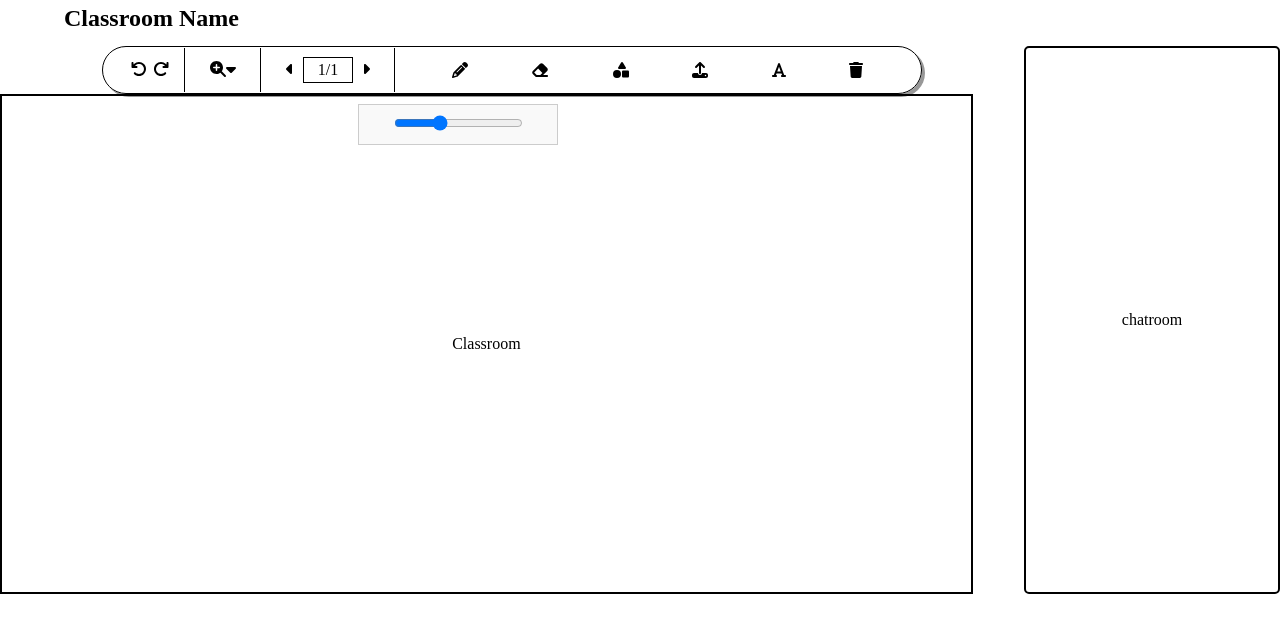
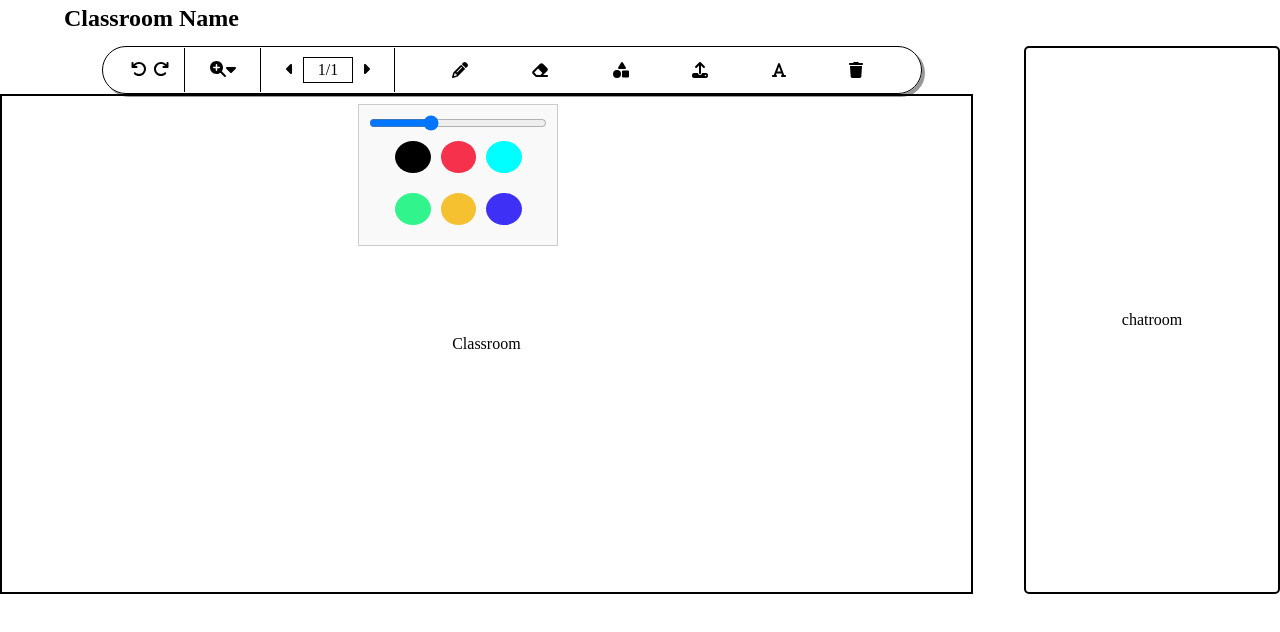
Before and after one commit to ManavSarkar/collaborative-jamboard, a React (Create React App) app in the folder frontend/: page / in a window 1280 px wide. Both pictures are taken after a click on the button 459 px from the left and 70 px from the top of the page. Shown: the top 632 px of the page. Built offline with nearby package versions, Linux system fonts and the light colour scheme.

Commit message:
added dropdown

```diff
--- a/frontend/src/components/Board.js
+++ b/frontend/src/components/Board.js
@@ -15,6 +15,12 @@ import {
   faTrash,
   faUndo,
   faUpload,
+  faCircle,
+  faSquare,
+  faRectangleAd,
+  faTriangleCircleSquare,
+  faC,
+
 } from '@fortawesome/free-solid-svg-icons'
 
 function Board() {
@@ -22,6 +28,9 @@ function Board() {
   const [isDropdownOpen2, setIsDropdownOpen2] = useState(false);
   const [isDropdownOpen3, setIsDropdownOpen3] = useState(false);
   const [isDropdownOpen4, setIsDropdownOpen4] = useState(false);
+
+  const [selectedColor1, setSelectedColor1] = useState('black');
+  const [selectedColor2, setSelectedColor2] = useState('black');
 
   const [zoomLevel, setZoomLevel] = useState(100);
   const [zoomLevel1, setZoomLevel1] = useState(100);
@@ -48,6 +57,7 @@ function Board() {
   };
 
 
+
   const handleZoomChange1 = (event) => {
     const newZoomLevel = parseInt(event.target.value);
     setZoomLevel1(newZoomLevel);
@@ -66,6 +76,32 @@ function Board() {
     setIsDropdownOpen4(false); // Close the dropdown after selecting zoom option
   };
 
+
+
+  const handleColorChange1 = (color) => {
+    setSelectedColor1(color);
+    setIsDropdownOpen1(false);
+  };
+  const handleColorChange2 = (color) => {
+    setSelectedColor2(color);
+    setIsDropdownOpen2(false);
+  };
+
+
+
+  const deleteBorad = () => {
+    setIsDropdownOpen1(false);
+    setIsDropdownOpen2(false);
+    setIsDropdownOpen3(false);
+    setIsDropdownOpen4(false);
+    setSelectedColor1('black');
+    setSelectedColor2('black');
+    setZoomLevel(100);
+    setZoomLevel1(100);
+    setZoomLevel2(100);
+    setZoomLevel3(100);
+  }
+
   return (
     <div className='board'>
       <div className="tools">
@@ -80,7 +116,7 @@ function Board() {
         </div>
 
         <div className="zoomin">
-          <button type="button" className="pen-tools">
+          <button onClick={toggleDropdown4} type="button" className="pen-tools">
             <FontAwesomeIcon icon={faMagnifyingGlassPlus} />
           </button>
           <button onClick={toggleDropdown4} type="button" className="pen-tools">
@@ -108,7 +144,12 @@ function Board() {
         </div>
 
         <div className="rest-tools">
-          <button onClick={toggleDropdown1} style={{ zoom: `${zoomLevel1}%` }} type="button" className="pen-tools">
+          <button
+            onClick={toggleDropdown1}
+            style={{ zoom: `${zoomLevel1}%` , color: selectedColor1}}
+            type="button"
+            className="pen-tools">
+
             <FontAwesomeIcon icon={faPencil} />
           </button>
           {isDropdownOpen1 && (
@@ -120,10 +161,22 @@ function Board() {
                 value={zoomLevel1}
                 onChange={handleZoomChange1}
               />
+              <div className='colors'>
+                  <button onClick={() => handleColorChange1('black')} style={{ backgroundColor: 'black' }}></button>
+                  <button onClick={() => handleColorChange1('#f5314b')} style={{ backgroundColor: '#f5314b' }}></button>
+                  <button onClick={() => handleColorChange1('cyan')} style={{ backgroundColor: 'cyan' }}></button>
+                  <button onClick={() => handleColorChange1('#31f58c')} style={{ backgroundColor: '#31f58c' }}></button>
+                  <button onClick={() => handleColorChange1('#f5c131')} style={{ backgroundColor: '#f5c131' }}></button>
+                  <button onClick={() => handleColorChange1('#3e31f5')} style={{ backgroundColor: '#3e31f5' }}></button>
+              </div>
             </div>
 
           )}
-          <button onClick={toggleDropdown2} style={{ zoom: `${zoomLevel2}%` }} type="button" className="pen-tools">
+          <button
+            onClick={toggleDropdown2}
+            style={{ zoom: `${zoomLevel2}%`, color: selectedColor2 }}
+            type="button"
+            className="pen-tools">
             <FontAwesomeIcon icon={faEraser} />
           </button>
           {isDropdownOpen2 && (
@@ -135,6 +188,14 @@ function Board() {
                 value={zoomLevel2}
                 onChange={handleZoomChange2}
               />
+              <div className='colors'>
+                  <button onClick={() => handleColorChange2('black')} style={{ backgroundColor: 'black' }}></button>
+                  <button onClick={() => handleColorChange2('#f5314b')} style={{ backgroundColor: '#f5314b' }}></button>
+                  <button onClick={() => handleColorChange2('cyan')} style={{ backgroundColor: 'cyan' }}></button>
+                  <button onClick={() => handleColorChange2('#31f58c')} style={{ backgroundColor: '#31f58c' }}></button>
+                  <button onClick={() => handleColorChange2('#f5c131')} style={{ backgroundColor: '#f5c131' }}></button>
+                  <button onClick={() => handleColorChange2('#3e31f5')} style={{ backgroundColor: '#3e31f5' }}></button>
+              </div>
             </div>
           )}
           <button onClick={toggleDropdown3} style={{ zoom: `${zoomLevel3}%` }} type="button" className="pen-tools">
@@ -158,7 +219,7 @@ function Board() {
             <FontAwesomeIcon icon={faFont} />
           </button>
 
-          <button type="button" className="pen-tools">
+          <button onClick={deleteBorad} type="button" className="pen-tools">
             <FontAwesomeIcon icon={faTrash} />
           </button>
         </div>
--- a/frontend/src/styles/main.css
+++ b/frontend/src/styles/main.css
@@ -112,10 +112,26 @@ body{
   }
 .pen{
     left: 28%;
+    display: flex;
+    flex-direction: column;
+}
+.pen button{
+    height: 2rem;
+    width: 1.5rem;
+    /* border: 1px solid black; */
+    border-radius: 50%;
+    margin: 10px 5px;
 }
 
 .eraser{
     left: 34%;
+}
+.eraser button{
+    height: 2rem;
+    width: 1.5rem;
+    /* border: 1px solid black; */
+    border-radius: 50%;
+    margin: 10px 5px;
 }
 .shapes{
     left: 40%;
```
